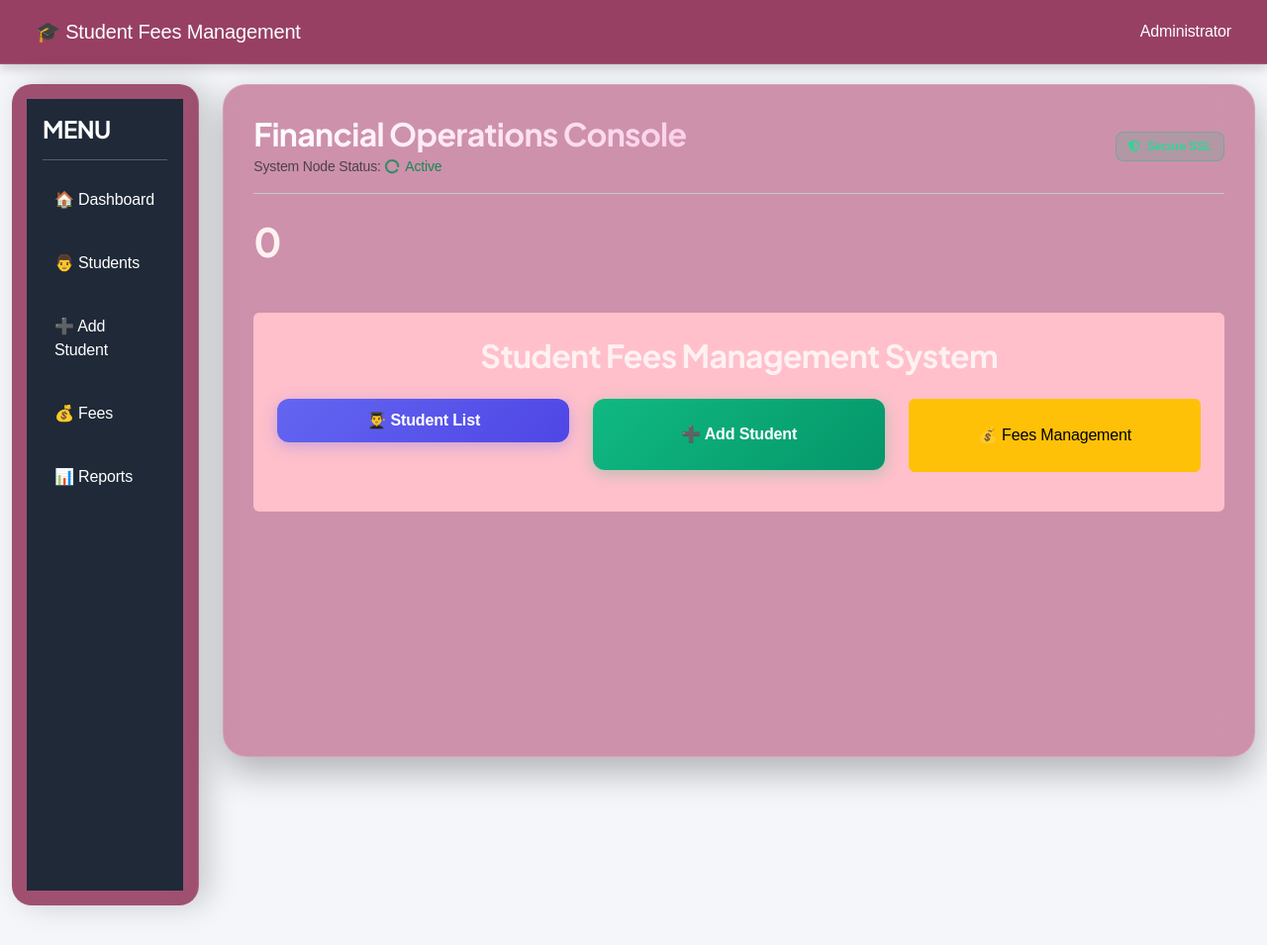
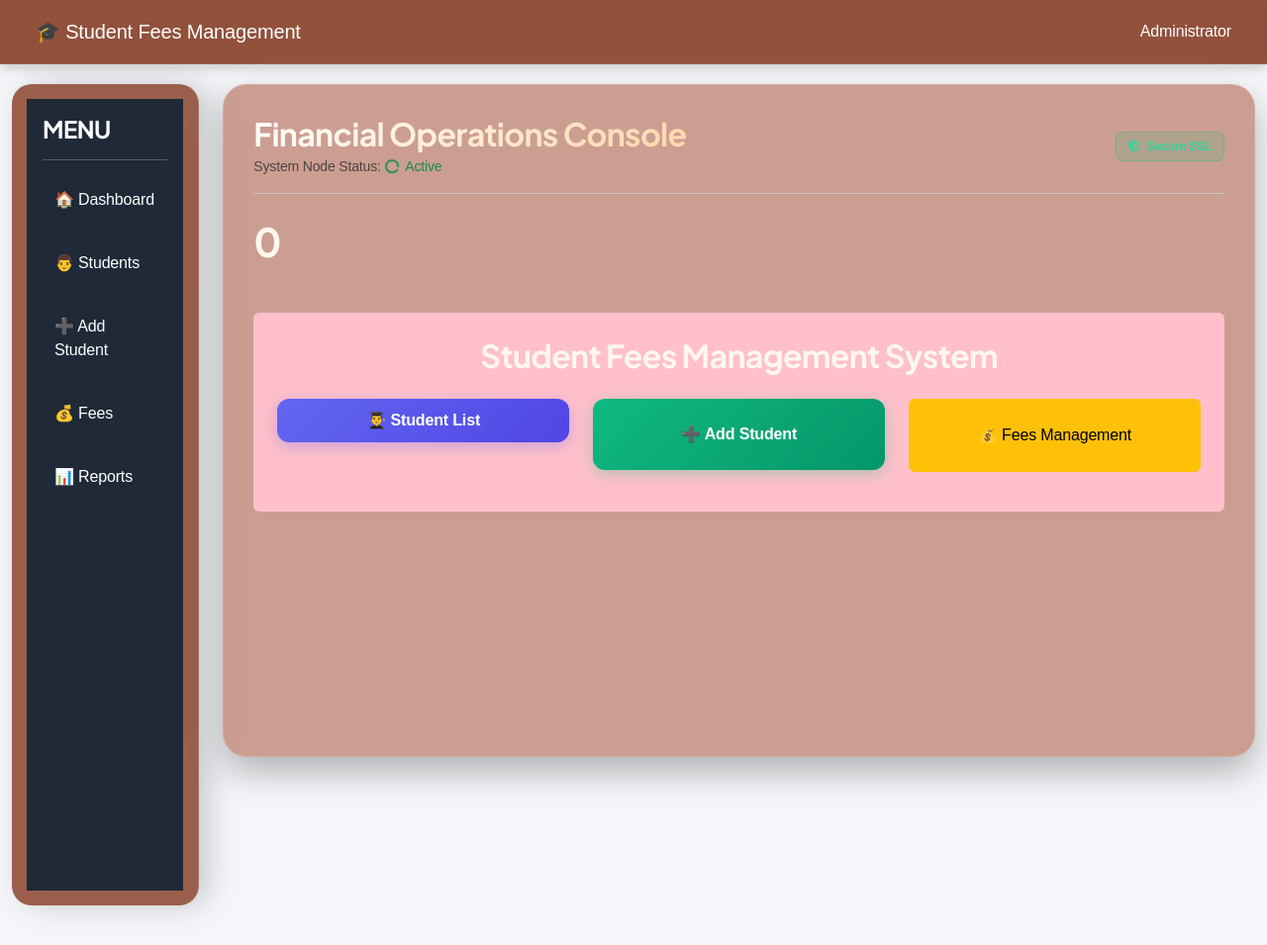
Before and after one commit to vishu601/StudentFeesManagement, a Django app: page / in a window 1280 px wide. Shown: the whole page at 99% size. Run offline with Django 5.2, Linux system fonts and the light colour scheme; data that the repository does not hold is empty.

Commit message:
change bg color

```diff
--- a/templates/base.html
+++ b/templates/base.html
@@ -17,17 +17,17 @@
 
     <style>
         :root {
-            --bg-base: #831843;
-            --bg-gradient: radial-gradient(circle at top right, #f472b6 0%, #db2777 45%, #9d174d 100%);
-            --sidebar-bg: rgba(131, 24, 67, 0.75);
-            --card-bg: rgba(157, 23, 77, 0.45);
+            --bg-base: #7c2d12;
+            --bg-gradient: radial-gradient(circle at top right, #fb923c 0%, #ea580c 45%, #9a3412 100%);
+            --sidebar-bg: rgba(124, 45, 18, 0.75);
+            --card-bg: rgba(154, 52, 18, 0.45);
             --accent-primary: #6366f1;
             --accent-success: #10b981;
             --accent-warning: #f59e0b;
             --accent-danger: #ef4444;
             --accent-info: #06b6d4;
-            --text-main: #fff1f2;
-            --text-muted: #fbcfe8;
+            --text-main: #fff7ed;
+            --text-muted: #fed7aa;
             --border-color: rgba(255, 255, 255, 0.14);
             --glass-blur: blur(16px);
             --transition-smooth: all 0.3s cubic-bezier(0.4, 0, 0.2, 1);
@@ -52,15 +52,15 @@
             background: var(--bg-base);
         }
         ::-webkit-scrollbar-thumb {
-            background: rgba(244, 114, 182, 0.35);
+            background: rgba(251, 146, 60, 0.35);
             border-radius: 10px;
         }
         ::-webkit-scrollbar-thumb:hover {
-            background: rgba(244, 114, 182, 0.65);
+            background: rgba(251, 146, 60, 0.65);
         }
 
         nav, .navbar {
-            background: rgba(131, 24, 67, 0.82) !important;
+            background: rgba(124, 45, 18, 0.82) !important;
             backdrop-filter: var(--glass-blur) !important;
             -webkit-backdrop-filter: var(--glass-blur) !important;
             border-bottom: 1px solid var(--border-color) !important;
@@ -99,7 +99,7 @@
 
         /* Responsive components override */
         .card, .dashboard-metric-card {
-            background: rgba(157, 23, 77, 0.55) !important;
+            background: rgba(154, 52, 18, 0.55) !important;
             backdrop-filter: var(--glass-blur) !important;
             border: 1px solid var(--border-color) !important;
             border-radius: 18px !important;
@@ -111,7 +111,7 @@
 
         .card:hover {
             transform: translateY(-5px);
-            border-color: rgba(251, 207, 232, 0.45) !important;
+            border-color: rgba(254, 215, 170, 0.45) !important;
             box-shadow: 0 12px 28px rgba(0, 0, 0, 0.25) !important;
         }
 
@@ -122,7 +122,7 @@
         }
 
         .table thead th {
-            background-color: rgba(131, 24, 67, 0.7) !important;
+            background-color: rgba(124, 45, 18, 0.7) !important;
             border: none !important;
             color: var(--text-muted) !important;
             font-weight: 600;
@@ -134,12 +134,12 @@
         }
 
         .table tbody tr {
-            background: rgba(157, 23, 77, 0.4) !important;
+            background: rgba(154, 52, 18, 0.4) !important;
             transition: var(--transition-smooth);
         }
 
         .table tbody tr:hover {
-            background: rgba(157, 23, 77, 0.7) !important;
+            background: rgba(154, 52, 18, 0.7) !important;
             transform: scale(1.005);
         }
 
@@ -209,7 +209,7 @@
         }
 
         input, select, textarea {
-            background-color: rgba(131, 24, 67, 0.65) !important;
+            background-color: rgba(124, 45, 18, 0.65) !important;
             border: 1px solid var(--border-color) !important;
             color: var(--text-main) !important;
             border-radius: 12px !important;
@@ -218,8 +218,8 @@
         }
 
         input:focus, select:focus, textarea:focus {
-            border-color: #f9a8d4 !important;
-            box-shadow: 0 0 15px rgba(244, 114, 182, 0.3) !important;
+            border-color: #fdba74 !important;
+            box-shadow: 0 0 15px rgba(251, 146, 60, 0.3) !important;
             outline: none !important;
         }
 
@@ -230,7 +230,7 @@
         }
 
         .text-gradient {
-            background: linear-gradient(135deg, #fff 0%, #fbcfe8 100%);
+            background: linear-gradient(135deg, #fff 0%, #fed7aa 100%);
             -webkit-background-clip: text;
             -webkit-text-fill-color: transparent;
         }
```
